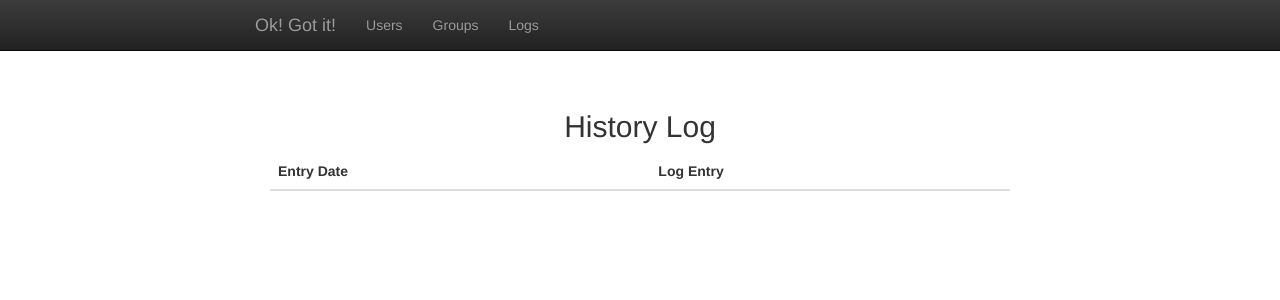
After one commit to seekwill/okgotit, a Python web app: template templates/log.html in a window 1280 px wide. The commit adds this page. Shown: the top 300 px of the page. Run offline with Jinja, Linux system fonts and the light colour scheme; the template is opened without the code that fills it, so the values that code supplies are empty; some libraries are stand-ins or nearby versions.

Commit message:
Added in log feature

```diff
--- /dev/null
+++ b/schema.sql
@@ -0,0 +1,4 @@
+CREATE TABLE callgroup ( id INTEGER PRIMARY KEY AUTOINCREMENT, name TEXT );
+CREATE TABLE grouporder ( id INTEGER PRIMARY KEY AUTOINCREMENT, groupid INT, userid INT );
+CREATE TABLE log ( id INTEGER PRIMARY KEY AUTOINCREMENT, entrydate DATETIME, entryip TEXT, entrylog TEXT );
+CREATE TABLE user ( id INTEGER PRIMARY KEY AUTOINCREMENT, name TEXT, mobilenum TEXT );
--- a/templates/layout.html
+++ b/templates/layout.html
@@ -21,7 +21,7 @@ body {
 }
 .container {
   width: auto;
-  max-width: 680px;
+  max-width: 800px;
   padding: 0 15px;
 }
 .starter-template {
@@ -49,12 +49,13 @@ body {
             <span class="icon-bar"></span>
             <span class="icon-bar"></span>
           </button>
-          <a class="navbar-brand" href="#">Ok! Got it!</a>
+          <a class="navbar-brand">Ok! Got it!</a>
         </div>
         <div class="collapse navbar-collapse">
           <ul class="nav navbar-nav">
             <li><a href="{{ url_for('users') }}">Users</a></li>
             <li><a href="{{ url_for('groups') }}">Groups</a></li>
+            <li><a href="{{ url_for('logs') }}">Logs</a></li>
           </ul>
         </div><!--/.nav-collapse -->
       </div>
--- /dev/null
+++ b/templates/log.html
@@ -0,0 +1,20 @@
+{% extends "layout.html" %}
+{% block body %}
+    <div class="container">
+      <div class="starter-template">
+        <h2 style="text-align: center">History Log</h2>
+
+        <table class="table">
+          <thead>
+            <tr><th>Entry Date</th><th>Log Entry</th></tr>
+          </thead>
+          <tbody>
+        {% for entry in entries %}
+            <tr><td>{{ entry.date }}</td><td>{{ entry.log }}</td></tr>
+        {% endfor %}
+          </tbody>
+        </table>
+
+      </div>
+    </div><!-- /.container -->
+{% endblock %}
```
Also changed, not shown: app.py (+36 -3 lines), 3 other files.
